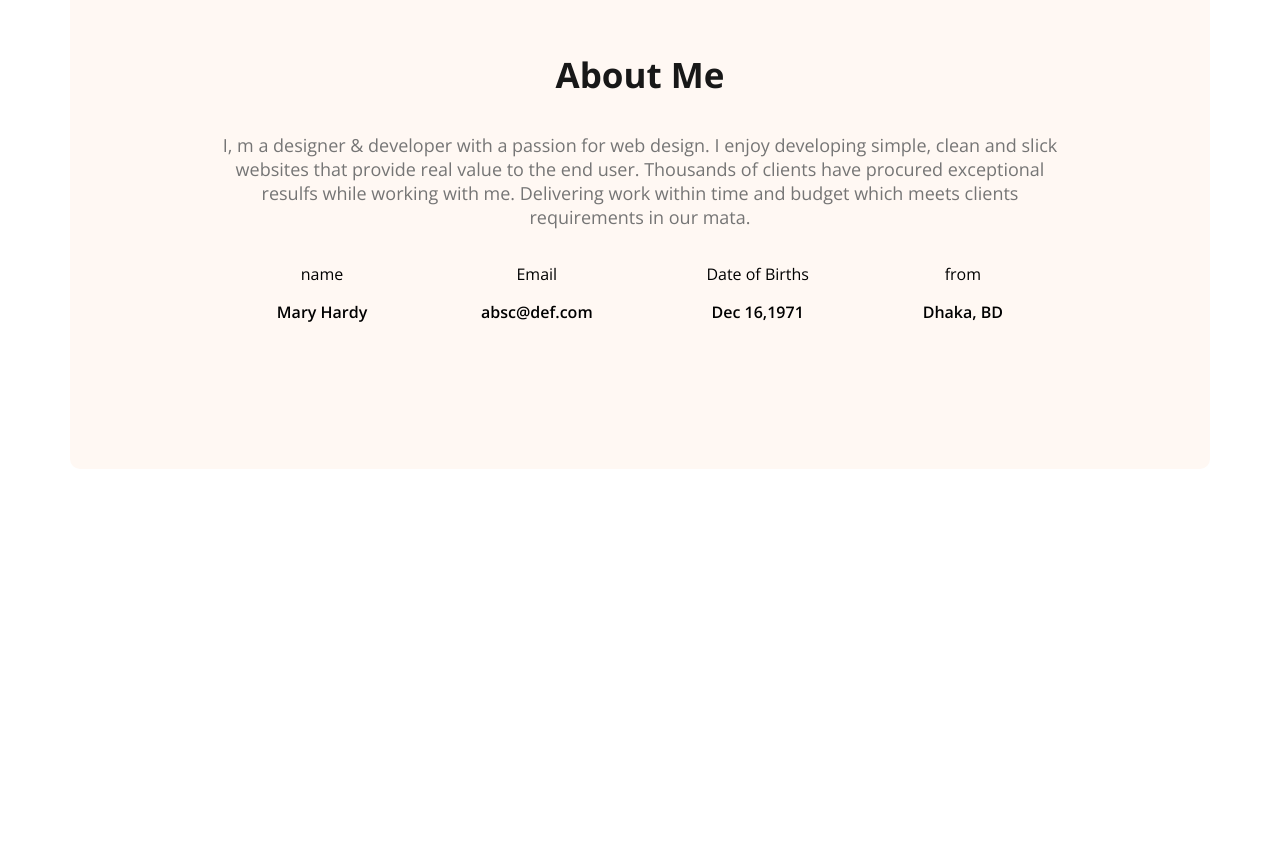
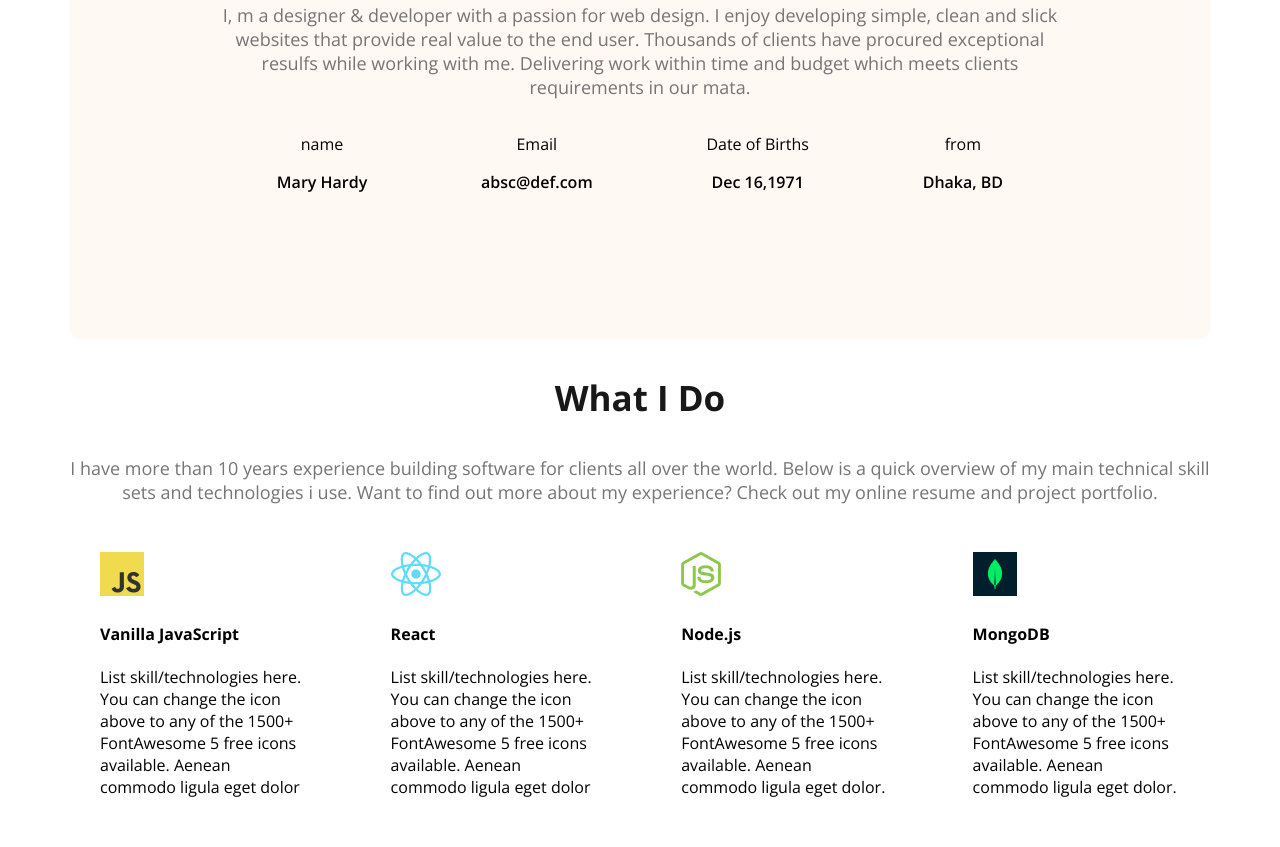
Before and after one commit to sakibnasib/web-developer-port, a plain HTML site: page index.html in a window 1280 px wide. Shown: the part 1166-2013 px from the top of the page. Before the commit the page ends 1643 px from the top, so only its background shows below. Drawn offline with nearby package versions, Linux system fonts and the light colour scheme.

Commit message:
added what i do

```diff
--- a/index.html
+++ b/index.html
@@ -57,6 +57,35 @@
    </div>
 </div>
 </section>
+<!--what is do section start-->
+<section class="skills">
+    <h3 class="section-title text-center">What I Do</h3>
+    <p class="section-description text-center">I have more than 10 years experience building software for clients all over the world. Below is a quick overview of my main technical skill sets and technologies i use. Want to find out more about my experience? Check out my online resume and project portfolio.</p>
+    <div class="skills-container">
+     <div class="skill">
+        <img src="images/icons/js.png" alt="">
+        <h4 class="skill-title">Vanilla JavaScript</h4>
+        <p class="skill-description">List skill/technologies here. You can change the icon above to any of the 1500+ FontAwesome 5 free icons available. Aenean commodo ligula eget dolor</p>
+     </div>
+     <div class="skill">
+        <img src="images/icons/react.png" alt="">
+        <h4 class="skill-title">React</h4>
+        <p class="skill-description"> List skill/technologies here. You can change the icon above to any of the 1500+ FontAwesome 5 free icons available. Aenean commodo ligula eget dolor</p>
+     </div>
+     <div class="skill">
+        <img src="images/icons/nodejs.png" alt="">
+        <h4 class="skill-title">Node.js</h4>
+        <p class="skill-description"> List skill/technologies here. You can change the icon above to any of the 1500+ FontAwesome 5 free icons available. Aenean commodo ligula eget dolor.</p>
+     </div>
+     <div class="skill">
+        <img src="images/icons/mongo.png" alt="">
+        <h4 class="skill-title">MongoDB</h4>
+        <p class="skill-description"> List skill/technologies here. You can change the icon above to any of the 1500+ FontAwesome 5 free icons available. Aenean commodo ligula eget dolor.</p>
+     </div>
+        </div>
+    </div>
+</div>
+</section>
     </main>
     <footer>
 
--- a/style.css
+++ b/style.css
@@ -34,6 +34,9 @@
 .section-description{
     font-size: 18px;
     color: #757575;
+}
+.text-center{
+    text-align: center;
 }
 /* header */
 .header{
@@ -98,7 +101,10 @@
     border-radius: 10px;
     padding: 130px 150px;
     text-align: center;
+   main section{
     margin-top: 130px;
+    margin-bottom: 130px;
+   }
 }
 .item-description{
     font-weight: 600;
@@ -107,3 +113,13 @@
     display: flex;
     justify-content: space-around;
 }
+/* skills section style  */
+.skills-container{
+    display: flex;
+    gap: 24px;
+}
+.skill{
+    padding: 30px;
+    border-radius: 5px;
+    box-shadow: 0px 6px 50px 0px rgba(30, 30, 30, 1;
+}
```
